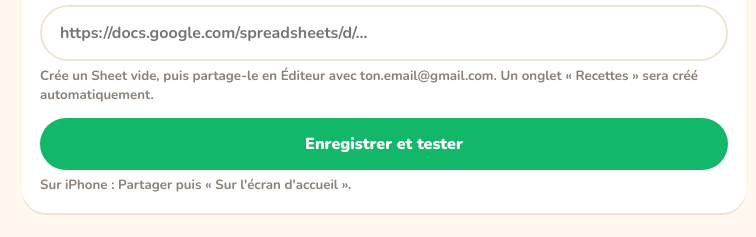
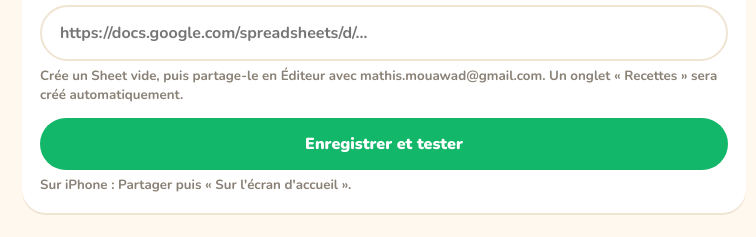
Before and after one commit to ZiAlcoolo/Bibli-Recipes, a plain HTML site: page index.html in a window 1280 px wide. Shown: the part 256-493 px from the top of the page, 256-1012 px from the left. Drawn offline with nearby package versions, Linux system fonts and the light colour scheme.

Commit message:
Update index.html

```diff
--- a/index.html
+++ b/index.html
@@ -155,8 +155,8 @@ ol.st li.c:before{background:var(--brand)}
 
 <script>
 // ⚙️ À renseigner une seule fois par le propriétaire de l'app
-const API = 'COLLE_ICI_L_URL_DU_DEPLOIEMENT_APPS_SCRIPT';
-const OWNER = 'ton.email@gmail.com';
+const API = 'https://script.google.com/macros/s/AKfycbxNsB1n8rEPMhJRIwWQXOtSiTre6NO5zVg1gCM_2qFa8SkvAoLg3fVQRf_Jv-5ZYD27OA/exec';
+const OWNER = 'mathis.mouawad@gmail.com';
 
 const $ = s => document.querySelector(s);
 const esc = s => String(s ?? '').replace(/[&<>"']/g, c => ({'&':'&amp;','<':'&lt;','>':'&gt;','"':'&quot;',"'":'&#39;'}[c]));
```
